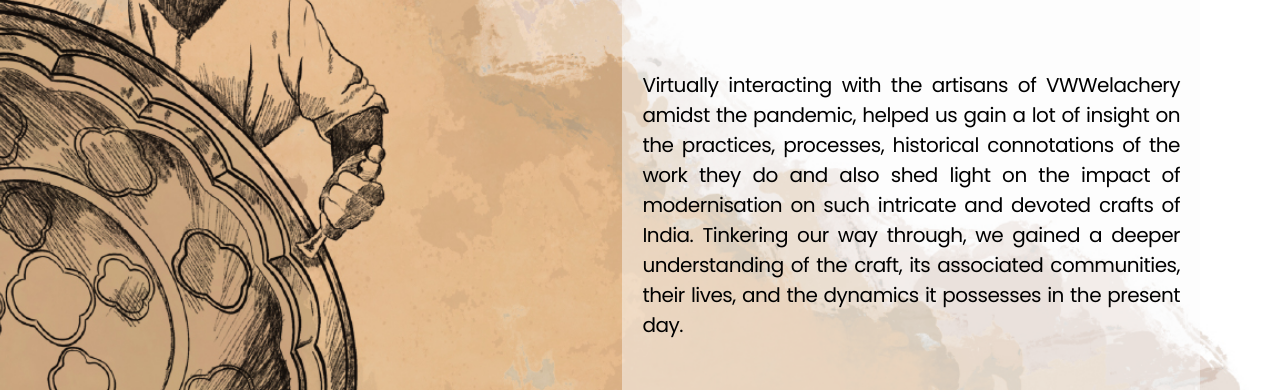
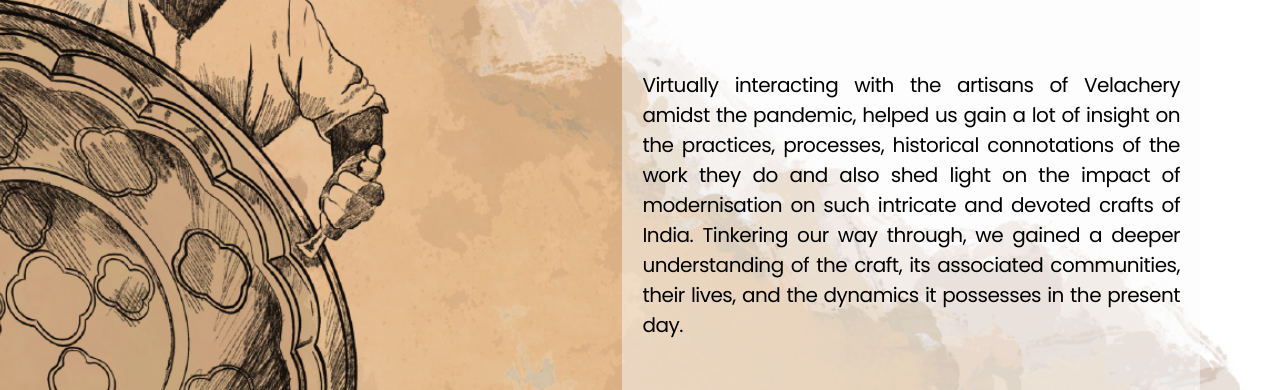
Before and after one commit to dextro-gear/dextro-gear.github.io, a plain HTML site: page about/index.html in a window 1280 px wide. Shown: the part 1170-1560 px from the top of the page. Drawn offline with Linux system fonts and the light colour scheme.

Commit message:
Fix typo in about page

```diff
--- a/about/index.html
+++ b/about/index.html
@@ -44,7 +44,7 @@
           was once an abundant sight, isn’t anymore.
         </p>
         <p class="desc">
-          Virtually interacting with the artisans of VWWelachery amidst the
+          Virtually interacting with the artisans of Velachery amidst the
           pandemic, helped us gain a lot of insight on the practices, processes,
           historical connotations of the work they do and also shed light on the
           impact of modernisation on such intricate and devoted crafts of India.
```
